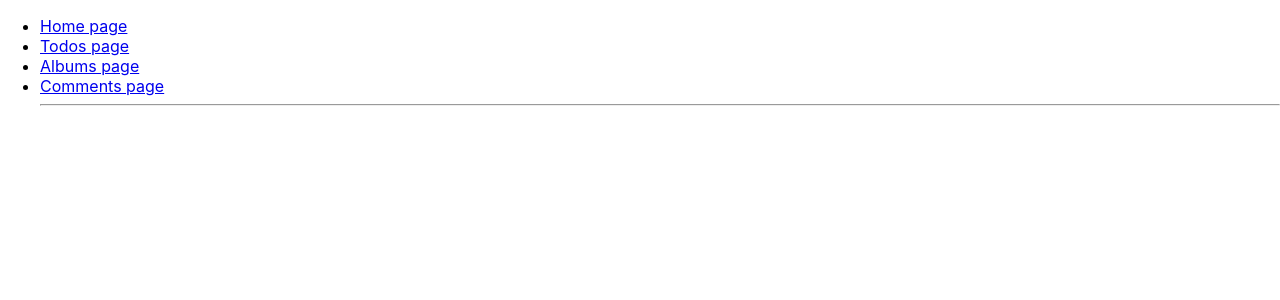
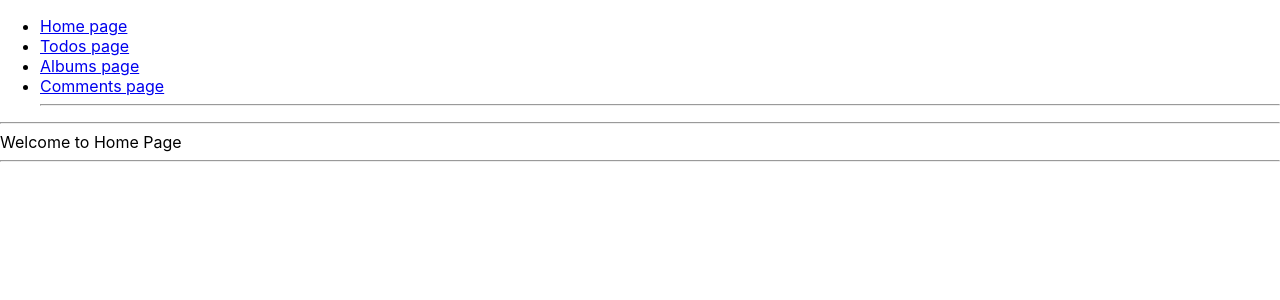
Before and after one commit to Kvazar103/react-project, a React (Create React App) app: page /home in a window 1280 px wide. Shown: the top 300 px of the page. Built offline with nearby package versions, Linux system fonts and the light colour scheme.

Commit message:
hw5- routes added home page

```diff
--- a/src/App.js
+++ b/src/App.js
@@ -7,20 +7,21 @@ import {
   Link,
   Outlet
 } from "react-router-dom";
-import {Albums, CommentPost, Comments, Todos} from "./components";
+import {Albums, CommentPost, Comments, Home, Todos} from "./components";
 
 
 function App() {
   return (
     <div>
       <ul>
-        <li><Link to={'/'}>Home page</Link></li>
+        <li><Link to={'/home'}>Home page</Link></li>
         <li><Link to={'/todos'}>Todos page</Link></li>
           <li><Link to={'/albums'}>Albums page</Link></li>
           <li><Link to={'/comments'}>Comments page</Link></li>
         <hr/>
       </ul>
       <Routes>
+        <Route path={'/home'} element={<Home/>}/>
         <Route path={'/todos'} element={<Todos/>}/>
           <Route path={'/albums'} element={<Albums/>}/>
           <Route path={'/comments'} element={<Comments/>}/>
--- /dev/null
+++ b/src/components/Home/Home.js
@@ -0,0 +1,9 @@
+
+export function Home(){
+
+    return(<div>
+        <hr/>
+        Welcome to Home Page
+            <hr/>
+    </div>)
+}
--- a/src/components/index.js
+++ b/src/components/index.js
@@ -6,3 +6,4 @@ export * from './Comment/Comment'
 export * from './Comments/Comments'
 export * from './CommentPost/CommentPost'
 export * from './CommentPostTemplate/CommentPostTemplate'
+export * from './Home/Home'
```
